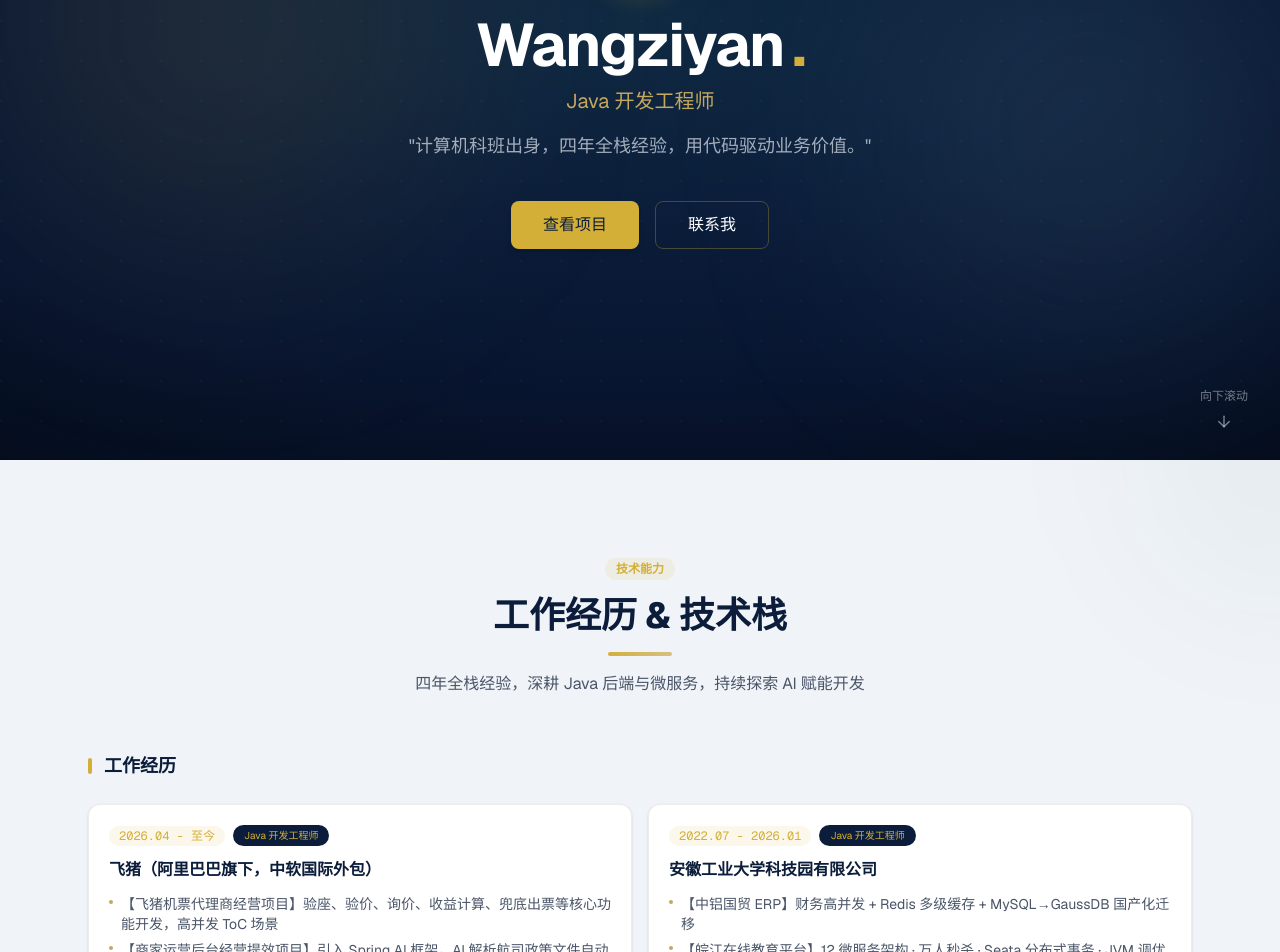
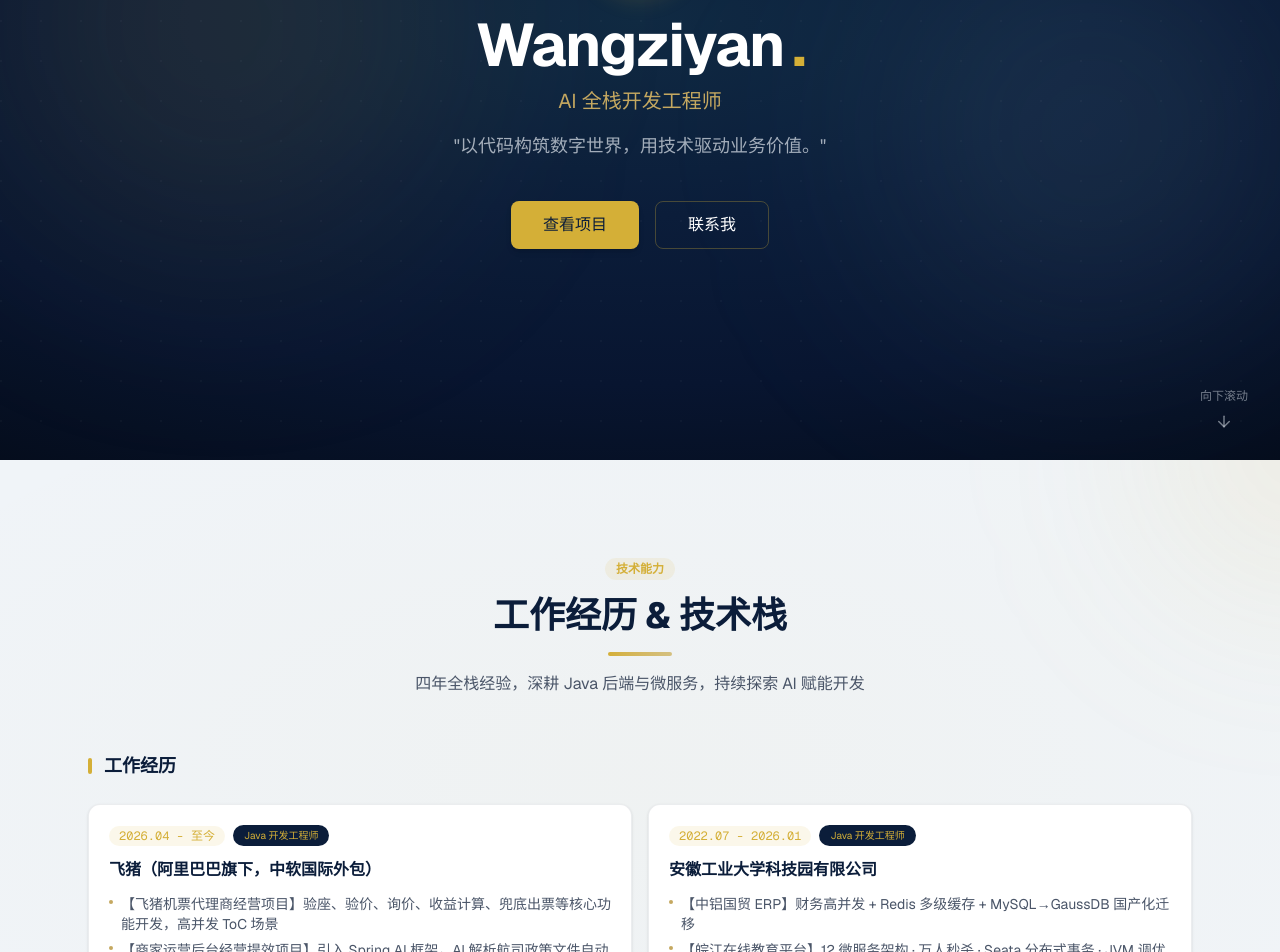
Before and after one commit to 17754222230-maker/ResumeWebsite, a Next.js app: page / in a window 1280 px wide. Shown: the part 340-1292 px from the top of the page. Built offline with nearby package versions, Linux system fonts and the light colour scheme.

Commit message:
更新个人档案，修改求职方向为 AI 全栈开发工程师，优化个人简介和口号 增强项目展示和技术栈组件的背景效果，添加动态光晕效果

```diff
--- a/data/profile.md
+++ b/data/profile.md
@@ -7,7 +7,7 @@
 - **出生年月**: 2000-07
 - **毕业院校**: 安徽工业大学 · 计算机科学与技术
 - **工作年限**: 4年
-- **求职方向**: Java 开发工程师 / 全栈开发工程师
+- **求职方向**: AI 全栈开发工程师 / Java 开发工程师
 
 ---
 
--- a/src/components/ProjectGrid.tsx
+++ b/src/components/ProjectGrid.tsx
@@ -7,12 +7,30 @@ import { projects } from "@/lib/knowledge";
 
 export default function ProjectGrid() {
   return (
-    <section id="projects" className="relative bg-cool-bg-alt py-24">
-      {/* 背景装饰 */}
+    <section id="projects" className="relative bg-cool-bg-alt py-24 overflow-hidden">
+      {/* 纵深背景层 — 动态光晕 */}
       <div className="pointer-events-none absolute inset-0 overflow-hidden">
-        <div className="absolute -left-40 -top-40 h-80 w-80 rounded-full bg-deep-blue-900/3 blur-3xl" />
-        <div className="absolute -right-40 -bottom-40 h-80 w-80 rounded-full bg-gold-500/5 blur-3xl" />
+        {/* 深蓝光晕 — 缓慢漂移 */}
+        <motion.div
+          animate={{ x: [0, -20, 0], y: [0, 15, 0] }}
+          transition={{ duration: 15, repeat: Infinity, ease: "easeInOut" }}
+          className="absolute -left-40 -top-40 h-80 w-80 rounded-full bg-deep-blue-900/10 blur-[100px]"
+        />
+        {/* 金色光晕 — 反向漂移 */}
+        <motion.div
+          animate={{ x: [0, 25, 0], y: [0, -20, 0] }}
+          transition={{ duration: 13, repeat: Infinity, ease: "easeInOut" }}
+          className="absolute -right-40 -bottom-40 h-80 w-80 rounded-full bg-gold-500/10 blur-[100px]"
+        />
       </div>
+      {/* 微渐变背景 — 往中心聚拢的纵深感 */}
+      <div
+        className="pointer-events-none absolute inset-0"
+        style={{
+          background:
+            "radial-gradient(ellipse 100% 60% at 50% 60%, rgba(11,29,58,0.03) 0%, transparent 70%)",
+        }}
+      />
 
       <div className="container relative mx-auto max-w-6xl px-6">
         {/* 标题区 */}
--- a/src/components/TechStack.tsx
+++ b/src/components/TechStack.tsx
@@ -29,12 +29,30 @@ export default function TechStack() {
   const otherCats = categories.filter((c) => !featuredCategories.includes(c));
 
   return (
-    <section id="tech-stack" className="relative bg-cool-bg py-24">
-      {/* 背景装饰 */}
+    <section id="tech-stack" className="relative bg-cool-bg py-24 overflow-hidden">
+      {/* 纵深背景层 — 动态光晕 */}
       <div className="pointer-events-none absolute inset-0 overflow-hidden">
-        <div className="absolute -right-40 -top-40 h-80 w-80 rounded-full bg-deep-blue-900/3 blur-3xl" />
-        <div className="absolute -bottom-40 -left-40 h-80 w-80 rounded-full bg-gold-500/5 blur-3xl" />
+        {/* 金色光晕 — 缓慢漂移 */}
+        <motion.div
+          animate={{ x: [0, 25, 0], y: [0, -15, 0] }}
+          transition={{ duration: 14, repeat: Infinity, ease: "easeInOut" }}
+          className="absolute -right-40 -top-40 h-80 w-80 rounded-full bg-gold-500/10 blur-[100px]"
+        />
+        {/* 深蓝光晕 — 反向漂移 */}
+        <motion.div
+          animate={{ x: [0, -20, 0], y: [0, 20, 0] }}
+          transition={{ duration: 16, repeat: Infinity, ease: "easeInOut" }}
+          className="absolute -bottom-40 -left-40 h-80 w-80 rounded-full bg-deep-blue-900/10 blur-[100px]"
+        />
       </div>
+      {/* 微渐变背景 — 往中心聚拢的纵深感 */}
+      <div
+        className="pointer-events-none absolute inset-0"
+        style={{
+          background:
+            "radial-gradient(ellipse 100% 60% at 50% 30%, rgba(212,175,55,0.03) 0%, transparent 70%)",
+        }}
+      />
 
       <div className="container relative mx-auto max-w-6xl px-6">
         {/* ===== 标题区 ===== */}
--- a/src/lib/knowledge.ts
+++ b/src/lib/knowledge.ts
@@ -52,11 +52,11 @@ export interface Experience {
 // ===== 个人信息 =====
 export const profile: Profile = {
   name: "Wangziyan",
-  title: "Java 开发工程师",
+  title: "AI 全栈开发工程师",
   slogan:
-    "计算机科班出身，四年全栈经验，用代码驱动业务价值。",
+    "以代码构筑数字世界，用技术驱动业务价值。",
   summary:
-    "计算机科班出身，四年工作经验，两年高并发项目经历。具备扎实的 Java 后端功底与全栈思维，熟练使用 Spring Cloud Alibaba 微服务生态、Redis 多级缓存、RocketMQ 消息中间件等核心技术。热衷于探索 AI 赋能开发（Spring AI / AI Coding），致力于用技术驱动业务价值。",
+    "深耕 Java 后端与微服务架构，积极探索 AI 赋能开发（Spring AI / LangChain / AI Coding）。具备全栈思维，致力于用技术驱动业务价值。",
   contact: {
     email: "17754222230@163.com",
     github: "https://github.com/17754222230-maker",
```
